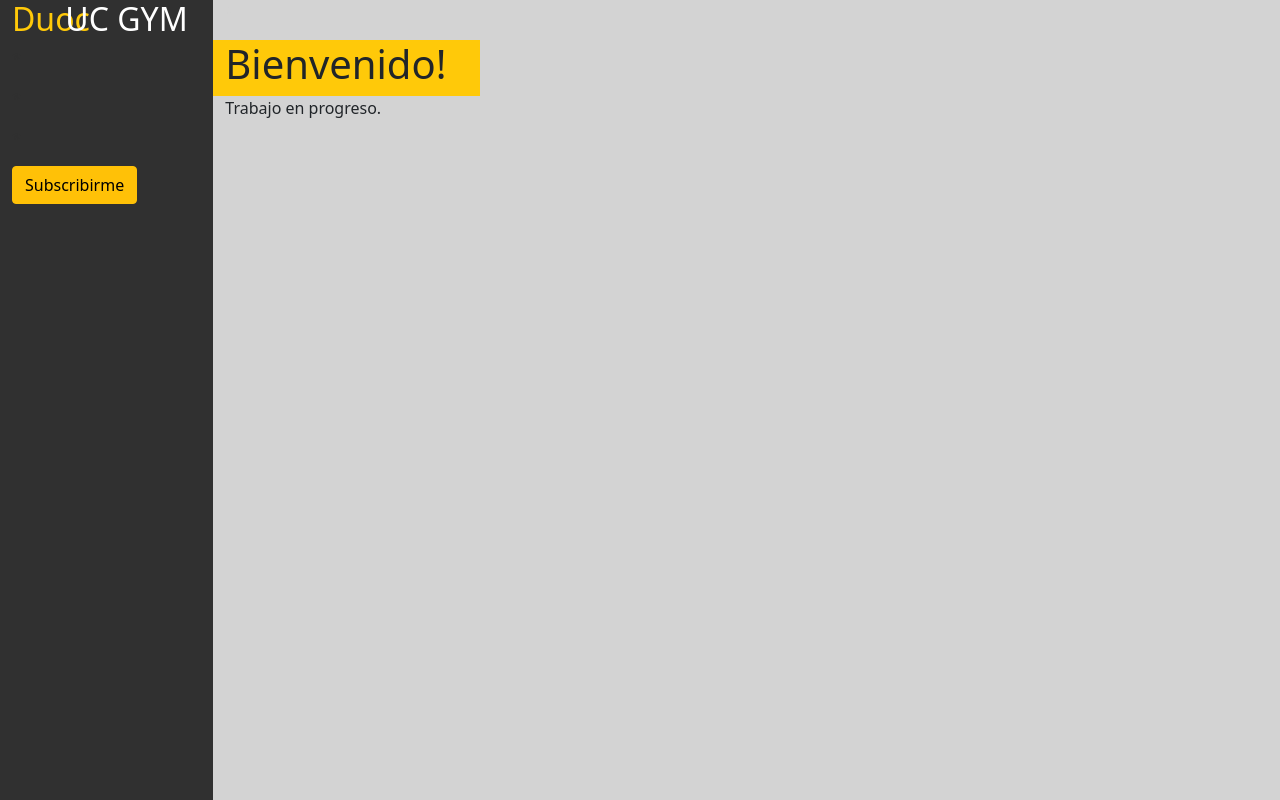
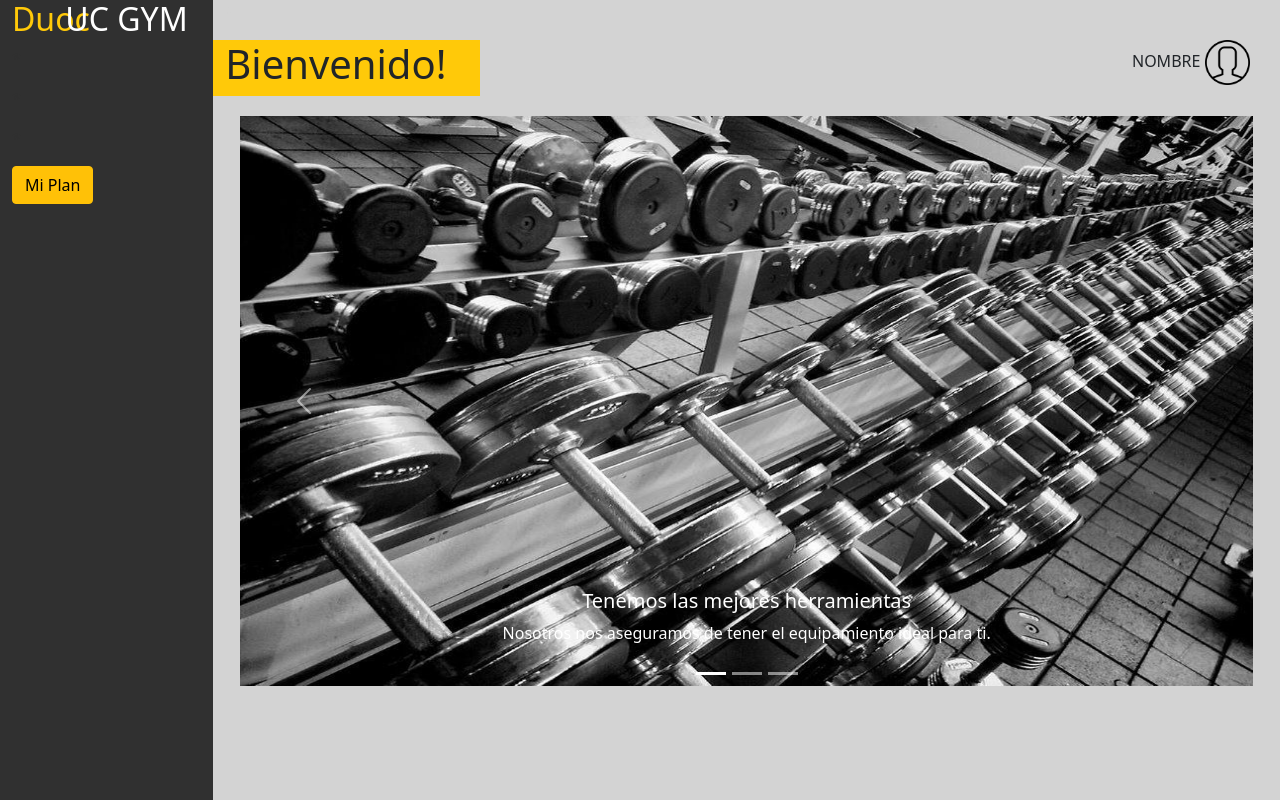
Before and after one commit to GonzaBah/DuocUCGYM, a Django app: page / in a window 1280 px wide. Run offline with Django 3.2, Linux system fonts and the light colour scheme.

Commit message:
Rutas e interfaz mejorada

```diff
--- a/gym/templates/duoc_gym/index.html
+++ b/gym/templates/duoc_gym/index.html
@@ -34,8 +34,8 @@
                     <p style="color: #303030">*</p>
                 </div>
                 <div class="">
-                    <a href="{% url 'plan' %}"  class="btn btn-warning align-bottom">
-                        Subscribirme
+                    <a href="{% url 'l_plan' %}"  class="btn btn-warning align-bottom">
+                        Mi Plan
                     </a>
                 </div>
 
@@ -47,8 +47,49 @@
                     <div class="col-md-3  titulo_pagina">
                         <h1>Bienvenido!</h1>
                     </div>
-                    <div>
-                        Trabajo en progreso.
+                    <div class="col" style="align-items: end;"> NOMBRE <img
+                        src="{% static 'duoc_gym/resources/avatar-redondo.png' %}" style="width: 45px;" alt="">
+                    </div>
+
+                    <div class="row-md-12" style="margin-top: 5px; margin-bottom: 5px;">
+                        <div id="carouselExampleCaptions" class="carousel slide" data-bs-ride="carousel">
+                            <div class="carousel-indicators">
+                              <button type="button" data-bs-target="#carouselExampleCaptions" data-bs-slide-to="0" class="active" aria-current="true" aria-label="Slide 1"></button>
+                              <button type="button" data-bs-target="#carouselExampleCaptions" data-bs-slide-to="1" aria-label="Slide 2"></button>
+                              <button type="button" data-bs-target="#carouselExampleCaptions" data-bs-slide-to="2" aria-label="Slide 3"></button>
+                            </div>
+                            <div class="carousel-inner">
+                              <div class="carousel-item active">
+                                <img src="../../static/duoc_gym/resources/carrusel/carrusel1.jpg" class="d-block w-100" alt="..." style="padding: 15px; width: 300px;  height: 600px; " >
+                                <div class="carousel-caption d-none d-md-block">
+                                  <h5>Tenemos las mejores herramientas</h5>
+                                  <p>Nosotros nos aseguramos de tener el equipamiento ideal para ti.</p>
+                                </div>
+                              </div>
+                              <div class="carousel-item">
+                                <img src="../../static/duoc_gym/resources/carrusel/carrusel2.jpg" class="d-block w-100" alt="..." style="padding: 15px; width: 300px;  height: 600px; ">
+                                <div class="carousel-caption d-none d-md-block">
+                                  <h5>Alcanza el cuerpo que deseas</h5>
+                                  <p>Nuestros profesores te ayudaran a alcanzar tus sueños y proyecciones en tu cuerpo y salud fisica.</p>
+                                </div>
+                              </div>
+                              <div class="carousel-item">
+                                <img src="../../static/duoc_gym/resources/carrusel/carrusel3.jpg" class="d-block w-100" alt="..." style="padding: 15px; width: 300px;  height: 600px; ">
+                                <div class="carousel-caption d-none d-md-block">
+                                  <h5>Nunca te rindas</h5>
+                                  <p>Te acompañaremos en tu camino.</p>
+                                </div>
+                              </div>
+                            </div>
+                            <button class="carousel-control-prev" type="button" data-bs-target="#carouselExampleCaptions" data-bs-slide="prev">
+                              <span class="carousel-control-prev-icon" aria-hidden="true"></span>
+                              <span class="visually-hidden">Previous</span>
+                            </button>
+                            <button class="carousel-control-next" type="button" data-bs-target="#carouselExampleCaptions" data-bs-slide="next">
+                              <span class="carousel-control-next-icon" aria-hidden="true"></span>
+                              <span class="visually-hidden">Next</span>
+                            </button>
+                          </div>
                     </div>
                 </div>
             </div>
--- a/gym/templates/duoc_gym/planes_alumnos.html
+++ b/gym/templates/duoc_gym/planes_alumnos.html
@@ -70,9 +70,9 @@
                                 </div>
 
                             </div>
+<a  class="btn" type="button" class="btn btn-outline-info" onclick="this.value='close'; this.style.backgroundColor='green';"> Suscribirme</a>
 
 
-                            <button>Subscribirme</button>
                         </div>
 
 
--- a/gym/urls.py
+++ b/gym/urls.py
@@ -14,12 +14,13 @@ Including another URLconf
 """
 from django.urls import path, include
 
-from .views import index, lista_alumnos, socio_reg, planes_alumnos, desc_plan
+from .views import index, lista_alumnos, socio_reg, planes_alumnos, desc_plan, list_plan
 
 urlpatterns = [
     path('', index, name='index'),
     path('lista_alumnos', lista_alumnos, name='lista'),
     path('planes_alumnos', planes_alumnos, name='plan'),
     path('socios_reg', socio_reg, name='socios_registrarse'),
-    path('descripcion_plan', desc_plan, name='d_plan')
+    path('descripcion_plan', desc_plan, name='d_plan'),
+    path('lista_miplan', list_plan, name='l_plan')
 ]
--- a/gym/views.py
+++ b/gym/views.py
@@ -16,3 +16,6 @@ def planes_alumnos(request):
 
 def desc_plan(request):
     return render(request, 'duoc_gym/descripcion_plan.html')
+
+def list_plan(request):
+    return render(request, 'duoc_gym/planes_miplan.html')
```
Also changed, not shown: gym/templates/duoc_gym/planes_miplan.html (added, +62 -0 lines), gym/static/duoc_gym/resources/carrusel/carrusel1.jpg (added), gym/static/duoc_gym/resources/carrusel/carrusel2.jpg (added), gym/static/duoc_gym/resources/carrusel/carrusel3.jpg (added), gym/static/duoc_gym/resources/carrusel/carrusel4.jpg (added).
